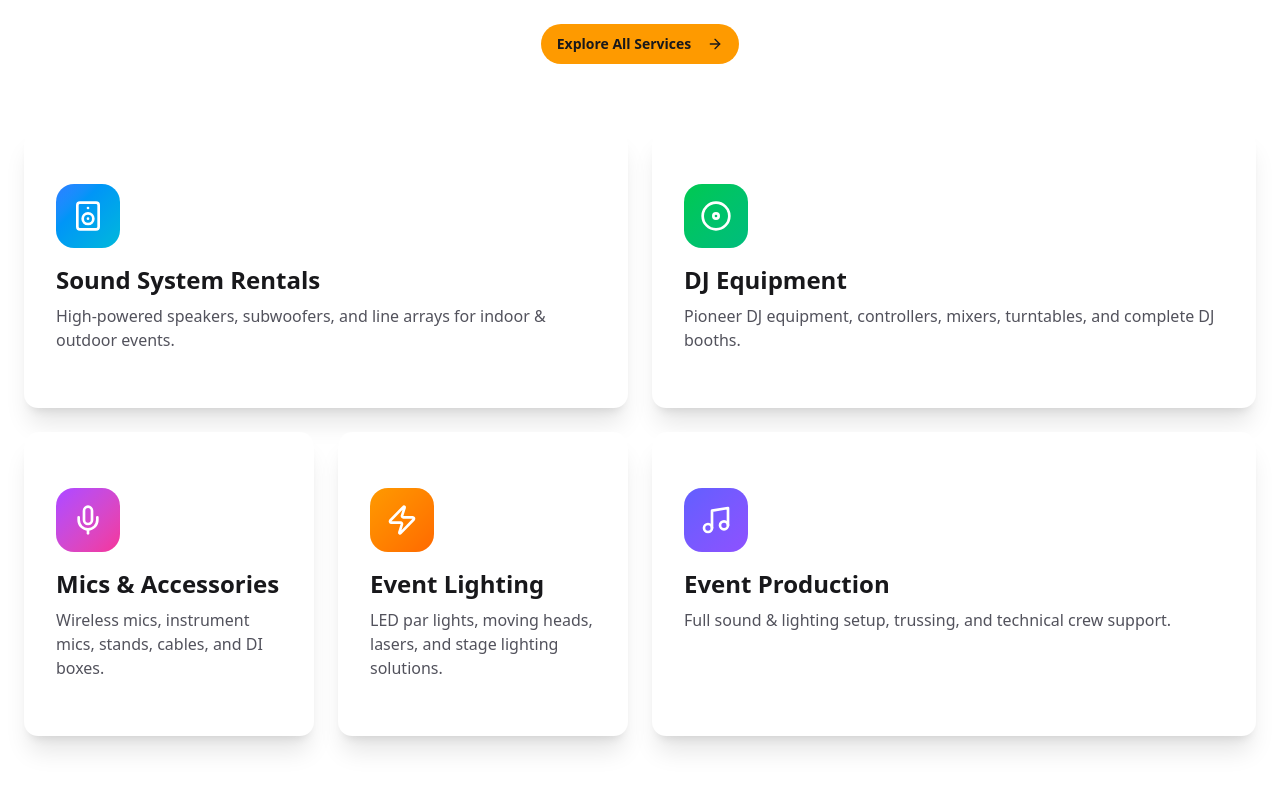
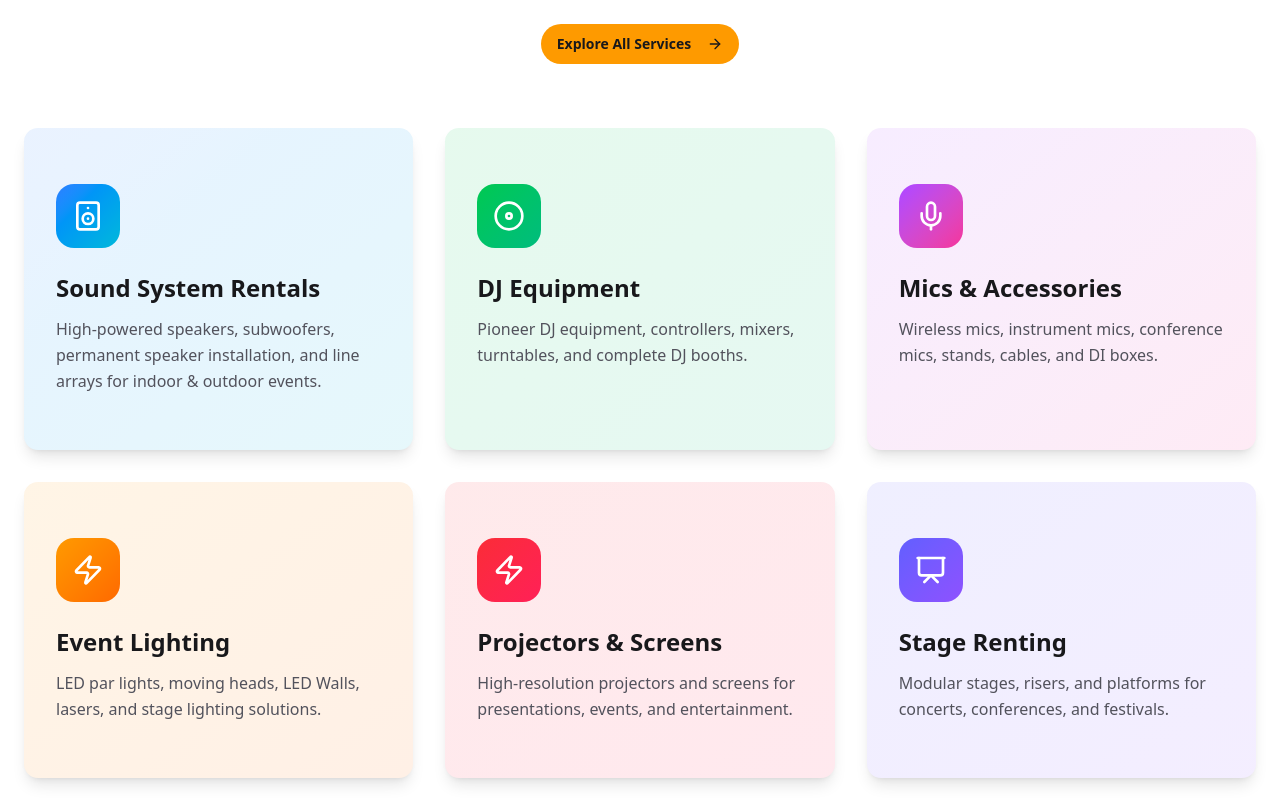
Before and after one commit to namal/agrasounds, a Next.js app: page / in a window 1280 px wide. Shown: the part 1060-1860 px from the top of the page. Built offline with nearby package versions, Linux system fonts and the light colour scheme.

Commit message:
Setup email with event types Equpment

```diff
--- a/app/api/contact/route.ts
+++ b/app/api/contact/route.ts
@@ -26,9 +26,9 @@ export async function POST(req: Request) {
       from: `"Website Contact" <${process.env.SMTP_USER}>`,
       to: process.env.SMTP_USER, // send to yourself
       replyTo: email,
-      subject: `New Contact Message from ${name}`,
+      subject: `${name} sent you a message`,
       html: `
-        <h2>New Message</h2>
+        <h2>New Message from ${name}</h2>
         <p><strong>Name:</strong> ${name}</p>
         <p><strong>Email:</strong> ${email}</p>
         <p><strong>Phone:</strong> ${phone}</p>
--- a/app/contact/page.tsx
+++ b/app/contact/page.tsx
@@ -53,13 +53,9 @@ export default function ContactPage() {
           className="object-cover "
         />
 
-        {/* Overlay */}
+        Overlay
         <div className="absolute inset-0 bg-black/40" />
 
-        <div className="relative z-10 mb-140 ml-140 w-950 h-44">
-          {/* Stars */}
-          <div className="absolute inset-0  star-field opacity-50"></div>
-        </div>
 
         <div className="relative z-10 text-center px-6">
           <h1 className="text-4xl md:text-6xl font-bold mb-4">Get in Touch</h1>
--- a/app/globals.css
+++ b/app/globals.css
@@ -146,24 +146,3 @@
 .animate-equalizer {
   animation: equalizerRing 1.6s ease-in-out infinite;
 }
-
-/* ------------------------------------------------------------------- */
-.star-field {
-  background-image:
-    radial-gradient(2px 2px at 20% 30%, white, transparent),
-    radial-gradient(2px 2px at 80% 20%, white, transparent),
-    radial-gradient(2px 2px at 60% 70%, white, transparent),
-    radial-gradient(2px 2px at 30% 80%, white, transparent),
-    radial-gradient(2px 2px at 90% 60%, white, transparent);
-  background-size: 100% 100%;
-  animation: twinkle 2.5s infinite ease-in-out;
-}
-
-@keyframes twinkle {
-  0%, 100% {
-    opacity: 0.2;
-  }
-  50% {
-    opacity: 0.9;
-  }
-}
--- a/components/homePage/Equipment.tsx
+++ b/components/homePage/Equipment.tsx
@@ -8,9 +8,9 @@ import Link from 'next/link';
 
 const equipment = [
   {
-    name: 'JBL Professional Series',
+    name: 'EV Professional Series',
     category: 'Speakers',
-    image: 'https://images.unsplash.com/photo-1545135950-b20c5a23d677?w=600&q=80',
+    image: 'img/EV.png',
     features: ['High Power', 'Crystal Clear']
   },
   {
--- a/components/homePage/EventTypes.tsx
+++ b/components/homePage/EventTypes.tsx
@@ -49,7 +49,7 @@ const eventTypes = [
     icon: Building,
     title: 'Mall Activations',
     description: 'Engaging sound systems for mall events',
-    image: 'https://images.unsplash.com/photo-1519567752329-3719d6533c27?w=800&q=80',
+    image: 'img/Mall_event.png',
     color: 'from-teal-500 to-emerald-500'
   },
   {
--- a/components/homePage/Hero.tsx
+++ b/components/homePage/Hero.tsx
@@ -4,6 +4,7 @@ import React, { useState, useEffect } from "react"
 import { Button } from "@/components/ui/button"
 import { ArrowRight, Play } from "lucide-react"
 import Stats from "../ui/auto-count"
+import ContactPage from "@/app/contact/page"
 
 interface HeroProps {
   scrollY: number
@@ -136,6 +137,7 @@ export default function Hero({ scrollY, onGetQuote }: HeroProps) {
           >
             Get a Free Quote
             <ArrowRight className="ml-2 w-5 h-5" />
+
           </Button>
 
           <Button
--- a/components/homePage/Services.tsx
+++ b/components/homePage/Services.tsx
@@ -1,86 +1,125 @@
-import React from 'react';
-import { Card } from '@/components/ui/card';
-import { Button } from '@/components/ui/button';
-import { Music, Mic, Radio, Disc, Speaker, Zap, ArrowRight } from 'lucide-react';
+"use client";
 
-import { createPageUrl } from '@/utils';
-import Link from 'next/link';
+import React from "react";
+import { Card } from "@/components/ui/card";
+import { Button } from "@/components/ui/button";
+import {
+  Music,
+  Mic,
+  Disc,
+  Speaker,
+  Zap,
+  ArrowRight,
+  Presentation,
+} from "lucide-react";
+
+import { createPageUrl } from "@/utils";
+import Link from "next/link";
 
 const services = [
   {
     icon: Speaker,
-    title: 'Sound System Rentals',
-    description: 'High-powered speakers, subwoofers, and line arrays for indoor & outdoor events.',
-    color: 'from-blue-500 to-cyan-500',
-    span: 'md:col-span-2'
+    title: "Sound System Rentals",
+    description:
+      "High-powered speakers, subwoofers, permanent speaker installation, and line arrays for indoor & outdoor events.",
+    color: "from-blue-500 to-cyan-500",
   },
   {
     icon: Disc,
-    title: 'DJ Equipment',
-    description: 'Pioneer DJ equipment, controllers, mixers, turntables, and complete DJ booths.',
-    color: 'from-green-500 to-emerald-500',
-    span: 'md:col-span-2'
+    title: "DJ Equipment",
+    description:
+      "Pioneer DJ equipment, controllers, mixers, turntables, and complete DJ booths.",
+    color: "from-green-500 to-emerald-500",
   },
   {
     icon: Mic,
-    title: 'Mics & Accessories',
-    description: 'Wireless mics, instrument mics, stands, cables, and DI boxes.',
-    color: 'from-purple-500 to-pink-500',
-    span: 'md:col-span-1'
+    title: "Mics & Accessories",
+    description:
+      "Wireless mics, instrument mics, conference mics, stands, cables, and DI boxes.",
+    color: "from-purple-500 to-pink-500",
   },
   {
     icon: Zap,
-    title: 'Event Lighting',
-    description: 'LED par lights, moving heads, lasers, and stage lighting solutions.',
-    color: 'from-amber-500 to-orange-500',
-    span: 'md:col-span-1'
+    title: "Event Lighting",
+    description:
+      "LED par lights, moving heads, LED Walls, lasers, and stage lighting solutions.",
+    color: "from-amber-500 to-orange-500",
   },
   {
-    icon: Music,
-    title: 'Event Production',
-    description: 'Full sound & lighting setup, trussing, and technical crew support.',
-    color: 'from-indigo-500 to-violet-500',
-    span: 'md:col-span-2'
-  }
+    icon: Zap,
+    title: "Projectors & Screens",
+    description:
+      "High-resolution projectors and screens for presentations, events, and entertainment.",
+    color: "from-red-500 to-rose-500",
+  },
+  {
+    icon: Presentation,
+    title: "Stage Renting",
+    description:
+      "Modular stages, risers, and platforms for concerts, conferences, and festivals.",
+    color: "from-indigo-500 to-violet-500",
+  },
+
 ];
 
 export default function Services() {
   return (
     <section id="services" className="py-24 px-6 bg-white">
       <div className="max-w-7xl mx-auto">
+        {/* Header */}
         <div className="text-center mb-16">
           <div className="inline-flex items-center gap-2 bg-amber-100 text-amber-800 px-4 py-2 rounded-full text-sm font-medium mb-4">
             Our Services
           </div>
+
           <h2 className="text-4xl md:text-6xl font-bold text-zinc-900 mb-4">
             Premium Audio & Video Solutions
           </h2>
+
           <p className="text-xl text-zinc-600 max-w-2xl mx-auto mb-8">
-            Everything you need to create an unforgettable sonic experience
+            Everything you need to create an unforgettable event experience
           </p>
-          <Link href={createPageUrl('services')}>
-            <Button size="lg" className="bg-amber-500 hover:bg-amber-600 text-zinc-900 font-semibold rounded-full px-8">
+
+          <Link href={createPageUrl("services")}>
+            <Button
+              size="lg"
+              className="bg-amber-500 hover:bg-amber-600 text-zinc-900 font-semibold rounded-full px-8"
+            >
               Explore All Services
               <ArrowRight className="ml-2 w-5 h-5" />
             </Button>
           </Link>
         </div>
 
-        <div className="grid md:grid-cols-4 gap-6">
+        {/* Services Grid */}
+        <div className="grid md:grid-cols-3 gap-8">
           {services.map((service, index) => (
             <Card
               key={index}
-              className={`${service.span} group relative overflow-hidden border-none shadow-xl hover:shadow-2xl transition-all duration-300 cursor-pointer hover:scale-105`}
+              className="group relative overflow-hidden border-none shadow-lg hover:shadow-2xl transition-all duration-300 cursor-pointer hover:-translate-y-2"
             >
-              <div className="absolute inset-0 bg-gradient-to-br opacity-10 group-hover:opacity-20 transition-opacity"
-                   style={{ backgroundImage: `linear-gradient(to bottom right, var(--tw-gradient-stops))` }}
+              {/* Gradient Background Effect */}
+              <div
+                className={`absolute inset-0 bg-gradient-to-br ${service.color} opacity-10 group-hover:opacity-20 transition-opacity`}
               />
+
               <div className="relative p-8 h-full flex flex-col">
-                <div className={`w-16 h-16 rounded-2xl bg-gradient-to-br ${service.color} flex items-center justify-center mb-4 group-hover:scale-110 transition-transform`}>
+                {/* Icon */}
+                <div
+                  className={`w-16 h-16 rounded-2xl bg-gradient-to-br ${service.color} flex items-center justify-center mb-6 group-hover:scale-110 transition-transform duration-300`}
+                >
                   <service.icon className="w-8 h-8 text-white" />
                 </div>
-                <h3 className="text-2xl font-bold text-zinc-900 mb-2">{service.title}</h3>
-                <p className="text-zinc-600">{service.description}</p>
+
+                {/* Title */}
+                <h3 className="text-2xl font-bold text-zinc-900 mb-3">
+                  {service.title}
+                </h3>
+
+                {/* Description */}
+                <p className="text-zinc-600 leading-relaxed">
+                  {service.description}
+                </p>
               </div>
             </Card>
           ))}
```
Also changed, not shown: 2 other files (tests, documents, lock files or other folders).
